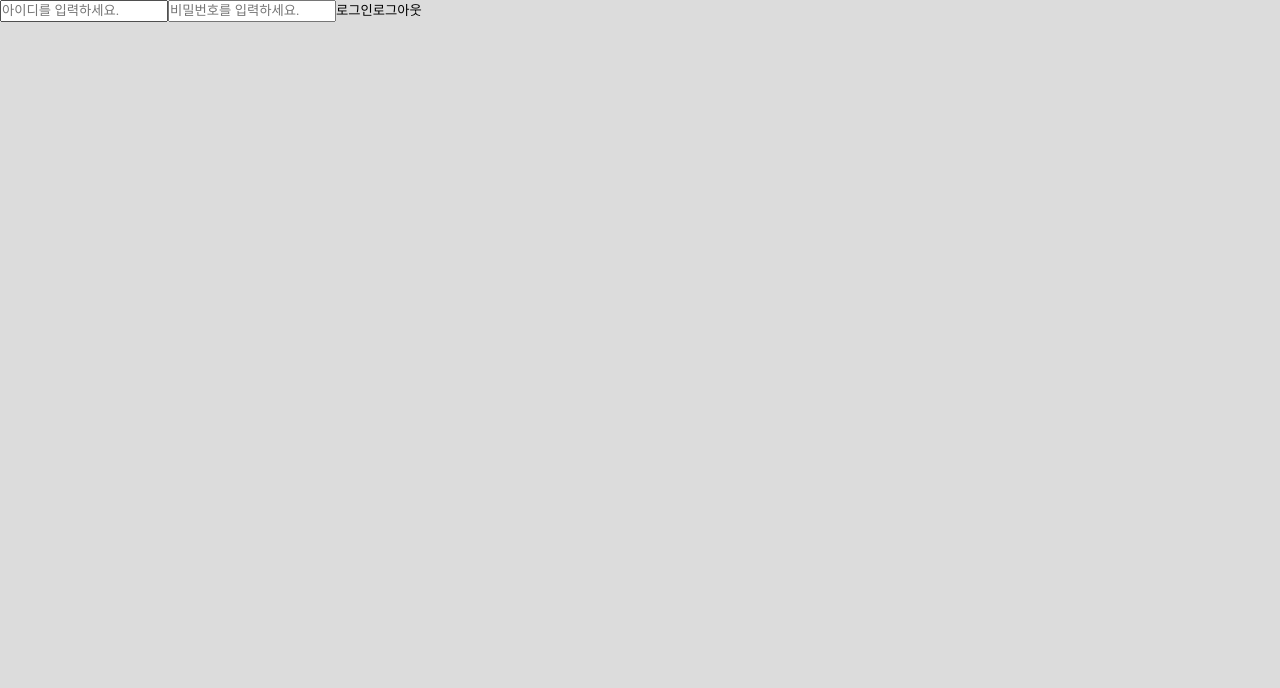
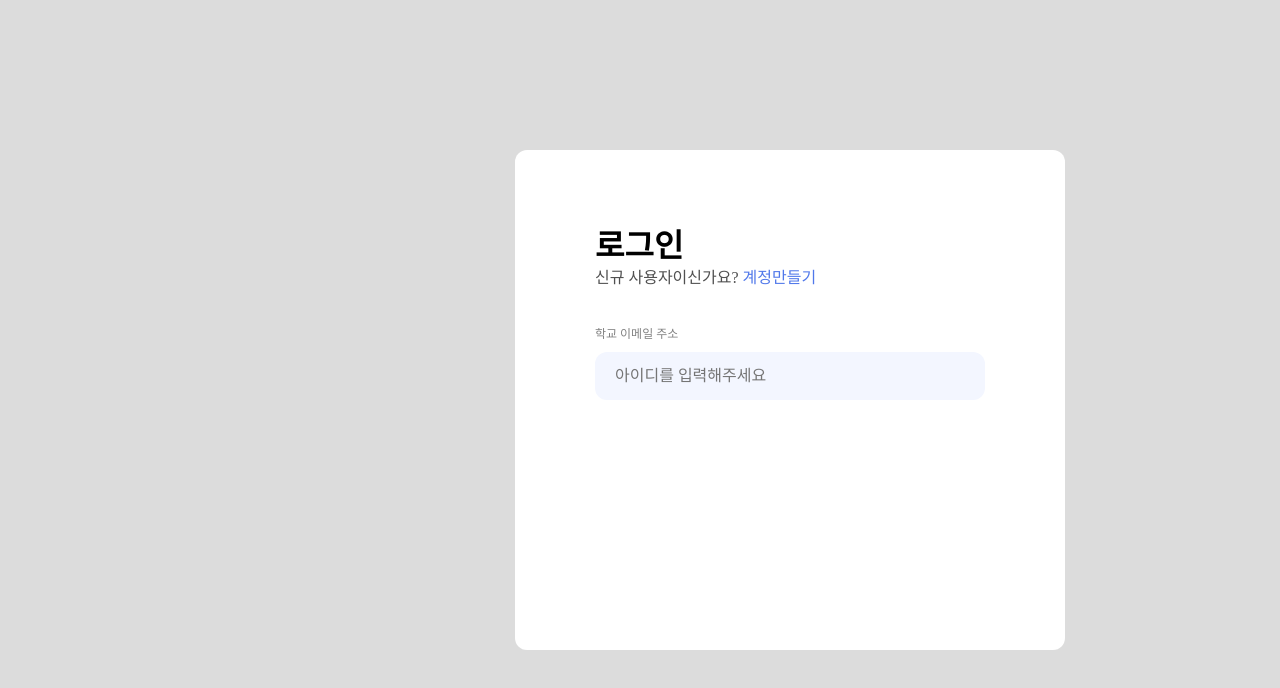
Before and after one commit to Bamdoliro/stupetition, a React (Create React App) app: page / in a window 1280 px wide. Shown: the top 688 px of the page. Built offline with nearby package versions, Linux system fonts and the light colour scheme; no server answers.

Commit message:
ADD :: Input 컴포넌트

```diff
--- a/src/components/auth/Login/index.tsx
+++ b/src/components/auth/Login/index.tsx
@@ -2,6 +2,7 @@ import { customAxios } from 'lib/axios/customAxios';
 import { useState } from 'react';
 import { LoginType } from 'type/auth/auth.type';
 import { authorization } from 'lib/token/authorization';
+import Input from 'components/common/Input';
 import {
   setAccessToken,
   setRefreshToken,
@@ -54,13 +55,24 @@ const Login = () => {
   };
 
   return (
-    <S.LoginContainer>
-      <S.Input
-        placeholder="아이디를 입력하세요."
-        name="email"
-        type="email"
-        onChange={onChange}
-      />
+    <S.Container>
+      <S.LoginWrap>
+        <S.LoginBox>
+          <S.Title>로그인</S.Title>
+          <S.SubTitle>
+            신규 사용자이신가요? <S.Join>계정만들기</S.Join>
+          </S.SubTitle>
+          <S.InputWrap>
+            <Input
+              placeholder="아이디를 입력해주세요"
+              type="email"
+              name="email"
+              onChange={onChange}
+            />
+          </S.InputWrap>
+        </S.LoginBox>
+      </S.LoginWrap>
+      {/*
       <S.Input
         placeholder="비밀번호를 입력하세요."
         name="password"
@@ -68,8 +80,8 @@ const Login = () => {
         onChange={onChange}
       />
       <S.Button onClick={login}>로그인</S.Button>
-      <S.Button onClick={logout}>로그아웃</S.Button>
-    </S.LoginContainer>
+      <S.Button onClick={logout}>로그아웃</S.Button> */}
+    </S.Container>
   );
 };
 
--- a/src/components/auth/Login/style.ts
+++ b/src/components/auth/Login/style.ts
@@ -1,12 +1,49 @@
 import styled from 'styled-components';
 import { color } from 'styles/theme';
 
-export const LoginContainer = styled.div`
+export const Container = styled.div`
   width: 100vw;
   height: 100vh;
   background-color: ${color.gray300};
 `;
 
-export const Input = styled.input``;
+export const LoginWrap = styled.div`
+  width: 100%;
+  height: 100%;
+  display: flex;
+  align-items: center;
+  justify-content: flex-end;
+  padding-right: 13.4375rem;
+`;
+
+export const LoginBox = styled.div`
+  width: 550px;
+  height: 500px;
+  background-color: ${color.white};
+  border-radius: 12px;
+  padding: 5rem;
+`;
+
+export const Title = styled.div`
+  font-size: 32px;
+  font-weight: 600;
+  padding-bottom: 8px;
+`;
+
+export const SubTitle = styled.div`
+  font-size: 16px;
+  font-weight: 400;
+  color: ${color.gray600};
+`;
+
+export const Join = styled.a`
+  color: ${color.main};
+  cursor: pointer;
+`;
+
+export const InputWrap = styled.div`
+  margin: 42px 0px;
+  gap: 18px;
+`;
 
 export const Button = styled.button``;
--- /dev/null
+++ b/src/components/common/Input/index.tsx
@@ -0,0 +1,18 @@
+import { InputPropsType } from 'type/common/input.type';
+import * as S from './style';
+
+const Input = ({ placeholder, type, name, onChange }: InputPropsType) => {
+  return (
+    <>
+      <S.Desc>학교 이메일 주소</S.Desc>
+      <S.Input
+        placeholder={placeholder}
+        type={type}
+        name={name}
+        onChange={onChange}
+      />
+    </>
+  );
+};
+
+export default Input;
--- /dev/null
+++ b/src/components/common/Input/style.ts
@@ -0,0 +1,19 @@
+import styled from 'styled-components';
+import { color } from 'styles/theme';
+
+export const Desc = styled.div`
+  font-size: 12px;
+  font-weight: 400;
+  color: ${color.gray500};
+  padding-bottom: 12px;
+`;
+
+export const Input = styled.input`
+  height: 48px;
+  width: 100%;
+  padding: 0px 20px;
+  border-radius: 12px;
+  background-color: #f3f6ff;
+  color: #202020;
+  font-size: 16px;
+`;
--- a/src/styles/global.style.ts
+++ b/src/styles/global.style.ts
@@ -20,6 +20,7 @@ const GlobalStyled = createGlobalStyle`
       -webkit-user-select: auto;
       -ms-user-select: auto;
       user-select: auto;
+      border: none;
     }
     input:focus {
       outline: none;
--- a/src/styles/theme.ts
+++ b/src/styles/theme.ts
@@ -1,4 +1,5 @@
 export const color = {
+  main: '#5078EA',
   white: '#FFFFFF',
   black: '#000000',
   gray600: '#505050',
--- /dev/null
+++ b/src/type/common/input.type.ts
@@ -0,0 +1,6 @@
+export interface InputPropsType {
+  type: string;
+  name: string;
+  placeholder: string;
+  onChange: React.ChangeEventHandler<HTMLInputElement>;
+}
```
